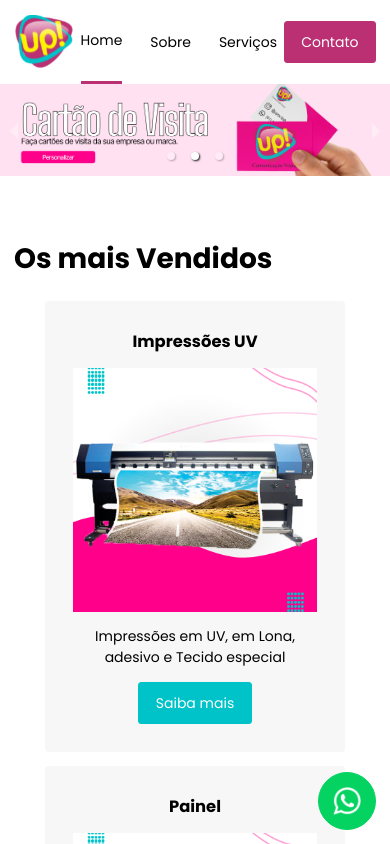
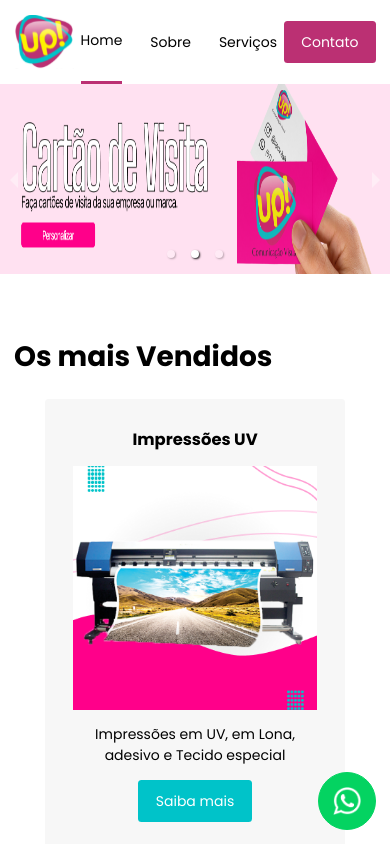
Before and after one commit to clevessonmendonca/up-website, a React (Vite) app: page / in a window 390 px wide. Shown: the top 844 px of the page. Built offline with nearby package versions, Linux system fonts and the light colour scheme.

Commit message:
refactor: size carousel in mobile

```diff
--- a/src/pages/Home/components/Carousel.tsx
+++ b/src/pages/Home/components/Carousel.tsx
@@ -5,6 +5,8 @@ import { Link } from "react-router-dom";
 export const CarouselComponent = () => {
   return (
     <Carousel
+    dynamicHeight={false}
+      autoFocus
       autoPlay
       interval={5000}
       transitionTime={500}
--- a/src/pages/Home/components/styles.css
+++ b/src/pages/Home/components/styles.css
@@ -1,7 +1,14 @@
-.carousel, .carousel a {
-    display: inline-block;
-    height: 100%;
-    width: 100%;
+.carousel,
+.carousel a {
+  display: inline-block;
+  height: 100%;
+  width: 100%;
 
-    cursor: pointer;
+  cursor: pointer;
 }
+
+@media (max-width: 768px) {
+  .carousel .slide img {
+    height: 190px;
+  }
+}
```
